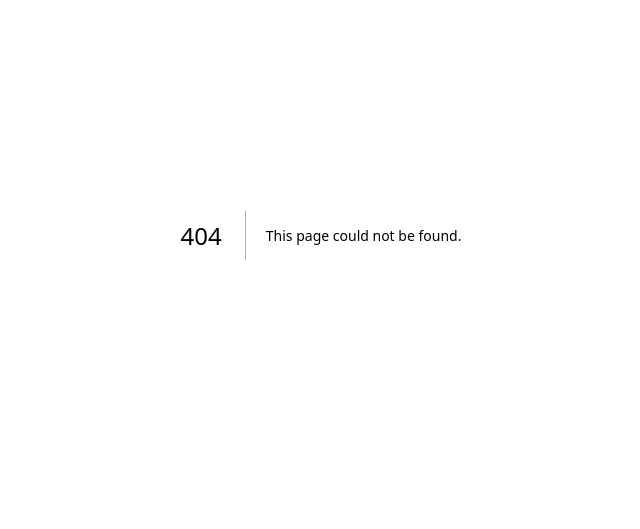
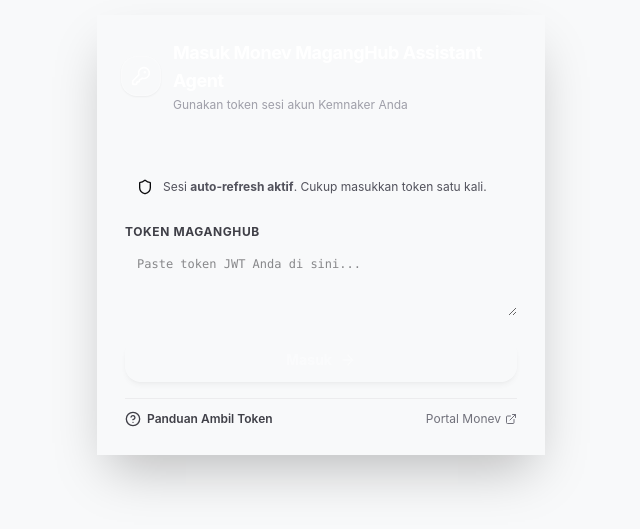
Before and after one commit to ardhikaxx/monev-maganghub-api, a Next.js app: page /login in a window 1280 px wide. Before the commit this address had no page. Shown: the part 165-694 px from the top of the page, without its empty margins (319-959 px from the left). Built offline with nearby package versions, Linux system fonts and the light colour scheme.

Commit message:
feat: penambahan rute halaman login khusus

```diff
--- /dev/null
+++ b/app/login/page.tsx
@@ -0,0 +1,81 @@
+'use client';
+
+import React, { useState, useEffect } from 'react';
+import { useRouter } from 'next/navigation';
+import LoginCard from '@/components/LoginCard';
+import { ArrowLeft } from 'lucide-react';
+import Link from 'next/link';
+
+export default function LoginPage() {
+  const router = useRouter();
+  const [isLoadingAuth, setIsLoadingAuth] = useState(false);
+  const [token, setToken] = useState<string | null>(null);
+
+  useEffect(() => {
+    try {
+      const savedToken = localStorage.getItem('monev-auth-token');
+      if (savedToken) {
+        setToken(savedToken);
+      }
+    } catch {}
+  }, []);
+
+  const handleLoginWithToken = async (jwtToken: string): Promise<boolean> => {
+    setIsLoadingAuth(true);
+    try {
+      let currentToken = jwtToken;
+      let res = await fetch('/api/monev/user', {
+        headers: { Authorization: `Bearer ${currentToken}` },
+      });
+
+      if (!res.ok) {
+        try {
+          const refreshRes = await fetch('/api/monev/auth', {
+            method: 'POST',
+            headers: { Authorization: `Bearer ${currentToken}` },
+          });
+          const refreshData = await refreshRes.json();
+          if (refreshRes.ok && refreshData?.access_token) {
+            currentToken = refreshData.access_token;
+            localStorage.setItem('monev-auth-token', currentToken);
+            res = await fetch('/api/monev/user', {
+              headers: { Authorization: `Bearer ${currentToken}` },
+            });
+          }
+        } catch {}
+      }
+
+      const data = await res.json();
+      if (!res.ok) throw new Error(data?.message || 'Token tidak valid atau kadaluarsa');
+
+      localStorage.setItem('monev-auth-token', currentToken);
+      router.push('/');
+      return true;
+    } catch {
+      localStorage.removeItem('monev-auth-token');
+      return false;
+    } finally {
+      setIsLoadingAuth(false);
+    }
+  };
+
+  return (
+    <div className="min-h-screen bg-[#F8F9FA] text-[#171717] antialiased flex flex-col justify-center items-center font-sans p-4 sm:p-6">
+      <main className="w-full max-w-md mx-auto py-6">
+        <LoginCard onLoginWithToken={handleLoginWithToken} isLoading={isLoadingAuth} />
+
+        {token && (
+          <div className="mt-4 text-center">
+            <Link
+              href="/"
+              className="inline-flex items-center gap-1.5 text-xs font-medium text-[#737373] hover:text-[#171717] transition"
+            >
+              <ArrowLeft className="h-3.5 w-3.5" />
+              <span>Kembali ke Dashboard Utama</span>
+            </Link>
+          </div>
+        )}
+      </main>
+    </div>
+  );
+}
```
